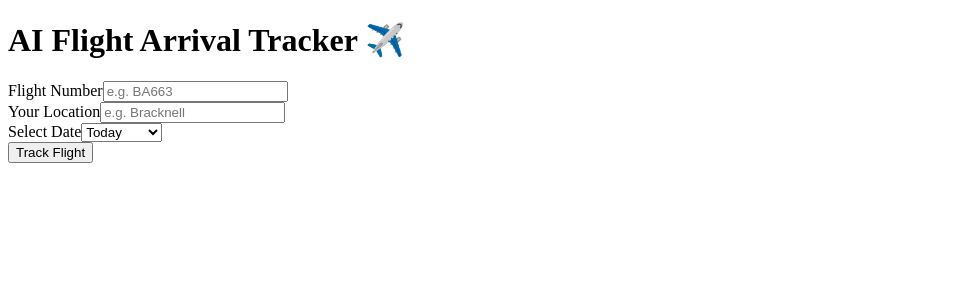
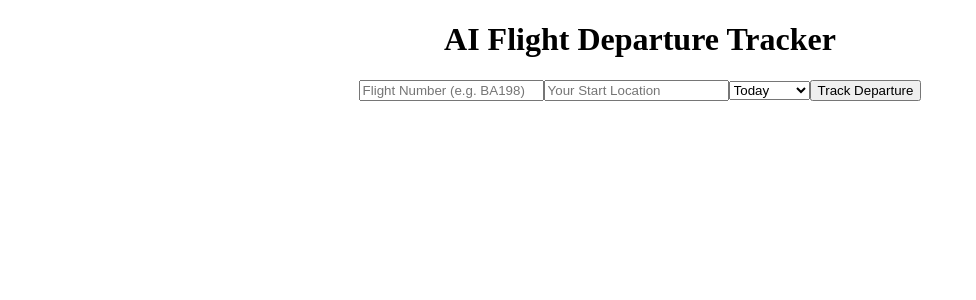
Before and after one commit to ComputerTrainer0/flighttracker, a React (Create React App) app: page / in a window 1280 px wide. Shown: the top 300 px of the page, without its empty margins (0-976 px from the left). Built offline with nearby package versions, Linux system fonts and the light colour scheme.

Commit message:
Update FlightTracker.js

```diff
--- a/src/FlightTracker.js
+++ b/src/FlightTracker.js
@@ -1,155 +1,97 @@
 import React, { useState } from 'react';
-import axios from 'axios';
+import './App.css';
 
-export default function FlightTracker() {
-  const [flightNumber, setFlightNumber] = useState('');
+function App() {
+  const [flight, setFlight] = useState('');
   const [location, setLocation] = useState('');
   const [date, setDate] = useState('today');
-  const [result, setResult] = useState(null);
-  const [loading, setLoading] = useState(false);
+  const [data, setData] = useState(null);
   const [error, setError] = useState(null);
 
-	  const API_URL = 'https://x0k8f87esd.execute-api.us-east-1.amazonaws.com/GetFlightPickupInfo'; // replace with your actual API Gateway URL
-
-  const handleTrackFlight = async () => {
-    if (!flightNumber || !location) {
-      setError('Please enter flight number, location, and date.');
-      return;
-    }
-    setLoading(true);
+  const handleSubmit = async () => {
     setError(null);
-    setResult(null);
-
+    setData(null);
     try {
-      const response = await axios.get(API_URL, {
-        params: {
-          flight: flightNumber,
-          location: location,
-          date: date
-        }
-      });
-      setResult(response.data);
-    } catch (err) {
-      setError('Failed to fetch flight data. Please check inputs and try again.');
-    } finally {
-      setLoading(false);
+      const res = await fetch(
+        `https://17hovlzcka.amazonaws.com/departure?flight=${flight}&location=${encodeURIComponent(
+          location
+        )}&date=${date}`
+      );
+      const json = await res.json();
+      if (!res.ok) throw new Error(json.error);
+      setData(json);
+    } catch (e) {
+      setError(e.message);
     }
   };
 
   return (
-    <div className="min-h-screen bg-gradient-to-br from-blue-100 to-indigo-200 p-6 font-sans flex flex-col items-center justify-center">
-      <head>
-        <title>AI Flight Arrival Tracker</title>
-      </head>
-      <h1 className="text-4xl font-extrabold mb-8 text-center text-indigo-800 drop-shadow-sm">AI Flight Arrival Tracker ✈️</h1>
-
-      <div className="w-full max-w-2xl bg-white rounded-3xl shadow-lg p-8">
-        <div className="mb-6">
-          <label className="block text-md font-semibold text-gray-800 mb-1">Flight Number</label>
+    <div className="App">
+      <h1 className="title">AI Flight Departure Tracker</h1>
+      <div className="form">
         <input
-            type="text"
-            value={flightNumber}
-            onChange={(e) => setFlightNumber(e.target.value)}
-            className="w-full border border-gray-300 rounded-xl p-3 focus:outline-none focus:ring-2 focus:ring-indigo-400"
-            placeholder="e.g. BA663"
+          placeholder="Flight Number (e.g. BA198)"
+          value={flight}
+          onChange={(e) => setFlight(e.target.value)}
         />
-        </div>
-
-        <div className="mb-6">
-          <label className="block text-md font-semibold text-gray-800 mb-1">Your Location</label>
         <input
-            type="text"
+          placeholder="Your Start Location"
           value={location}
           onChange={(e) => setLocation(e.target.value)}
-            className="w-full border border-gray-300 rounded-xl p-3 focus:outline-none focus:ring-2 focus:ring-indigo-400"
-            placeholder="e.g. Bracknell"
         />
-        </div>
-
-        <div className="mb-6">
-          <label className="block text-md font-semibold text-gray-800 mb-1">Select Date</label>
-          <select
-            value={date}
-            onChange={(e) => setDate(e.target.value)}
-            className="w-full border border-gray-300 rounded-xl p-3 focus:outline-none focus:ring-2 focus:ring-indigo-400"
-          >
+        <select value={date} onChange={(e) => setDate(e.target.value)}>
           <option value="yesterday">Yesterday</option>
           <option value="today">Today</option>
           <option value="tomorrow">Tomorrow</option>
         </select>
+        <button onClick={handleSubmit}>Track Departure</button>
       </div>
 
-        <div className="flex justify-center">
-          <button
-            onClick={handleTrackFlight}
-            disabled={loading}
-            className="bg-indigo-600 text-white py-3 px-6 rounded-xl text-lg font-semibold hover:bg-indigo-700 transition duration-200"
-          >
-            {loading ? 'Loading...' : 'Track Flight'}
-          </button>
-        </div>
+      {error && <div className="error">{error}</div>}
 
-        {error && <p className="mt-4 text-red-600 text-sm text-center font-medium">{error}</p>}
-
-        {result && (
-          <div className="mt-8 border-t pt-6">
-            <h2 className="text-2xl font-bold mb-4 text-indigo-700">Flight Information</h2>
-            <table className="w-full table-auto border border-gray-300 rounded-lg overflow-hidden">
-              <tbody className="text-gray-800">
-                <tr className="bg-gray-100">
-                  <td className="px-4 py-2 font-semibold">Flight Date</td>
-                  <td className="px-4 py-2">{result.flight_date}</td>
+      {data && (
+        <div className="results">
+          <table>
+            <thead>
+              <tr>
+                <th>Flight No.</th>
+                <th>Date</th>
+                <th>Status</th>
+                <th>From</th>
+                <th>To</th>
+                <th>Scheduled</th>
+                <th>Estimated</th>
+                <th>Actual</th>
               </tr>
+            </thead>
+            <tbody>
               <tr>
-                  <td className="px-4 py-2 font-semibold">Flight From</td>
-                  <td className="px-4 py-2">{result.departure_airport}</td>
-                </tr>
-                <tr className="bg-gray-100">
-                  <td className="px-4 py-2 font-semibold">Flight To</td>
-                  <td className="px-4 py-2">{result.arrival_airport} (Terminal {result.arrival_terminal || 'N/A'})</td>
-                </tr>
-                <tr>
-                  <td className="px-4 py-2 font-semibold">Status</td>
-                  <td className="px-4 py-2">{result.status}</td>
-                </tr>
-                <tr className="bg-gray-100">
-                  <td className="px-4 py-2 font-semibold">Scheduled Arrival</td>
-                  <td className="px-4 py-2">{result.scheduled_arrival}</td>
-                </tr>
-                <tr>
-                  <td className="px-4 py-2 font-semibold">Estimated Arrival</td>
-                  <td className="px-4 py-2">{result.estimated_arrival}</td>
-                </tr>
-                <tr className="bg-gray-100">
-                  <td className="px-4 py-2 font-semibold">Actual Arrival</td>
-                  <td className="px-4 py-2">{result.actual_arrival}</td>
+                <td>{data.flight_number}</td>
+                <td>{data.flight_date}</td>
+                <td>{data.status}</td>
+                <td>{data.departure_airport}</td>
+                <td>{data.arrival_airport}</td>
+                <td>{data.scheduled_departure}</td>
+                <td>{data.estimated_departure}</td>
+                <td>{data.actual_departure}</td>
               </tr>
             </tbody>
           </table>
 
-            <h2 className="text-2xl font-bold mt-10 mb-4 text-indigo-700">Driving Information</h2>
-            <table className="w-full table-auto border border-gray-300 rounded-lg overflow-hidden">
-              <tbody className="text-gray-800">
-                <tr className="bg-gray-100">
-                  <td className="px-4 py-2 font-semibold">Estimated Travel Time</td>
-                  <td className="px-4 py-2">{result.estimated_travel_time}</td>
-                </tr>
-                <tr>
-                  <td className="px-4 py-2 font-semibold">Leave By</td>
-                  <td className="px-4 py-2">{result.leave_by}</td>
-                </tr>
-              </tbody>
-            </table>
+          <h2>Driving Information</h2>
+          <p>
+            Estimated Travel Time: <strong>{data.estimated_travel_time}</strong>
+          </p>
+          <p>
+            You should leave by: <strong>{data.leave_by}</strong>
+          </p>
 
-            {result.delay_risk_message && (
-              <div className="mt-6 text-center">
-                <h3 className="text-md font-bold text-yellow-700 mb-1">AI Suggestion (Compared Last 5 - 7 Flights):</h3>
-                <p className="text-yellow-800 font-medium">{result.delay_risk_message}</p>
+          <h2 className="ai-title">AI Suggestion (Compared Last 5 - 7 Flights)</h2>
+          <p className="ai-msg">{data.delay_risk_message}</p>
         </div>
       )}
     </div>
-        )}
-      </div>
-    </div>
   );
 }
+
+export default App;
```
Lines whose indentation alone changed are shown as unchanged.
